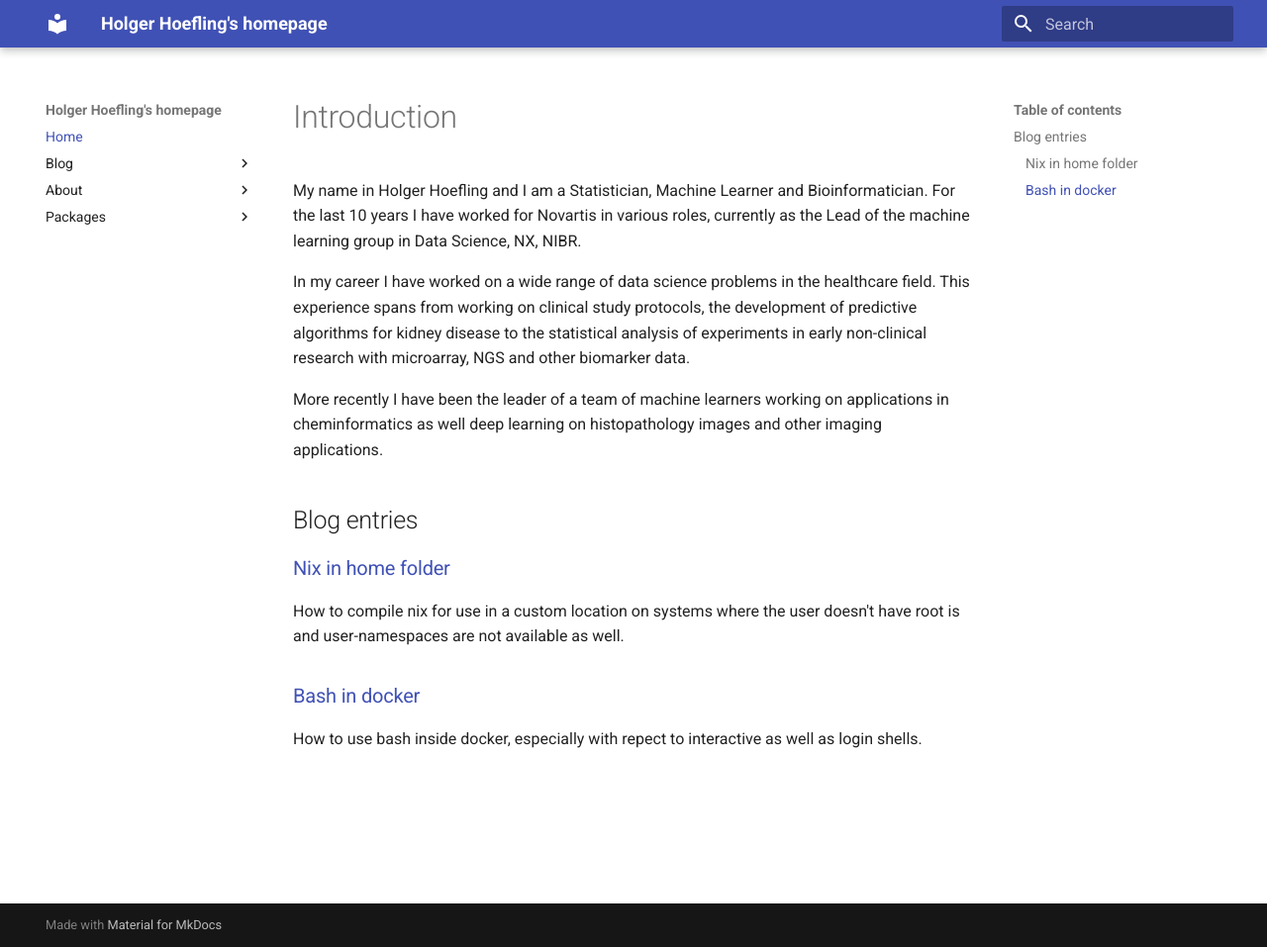
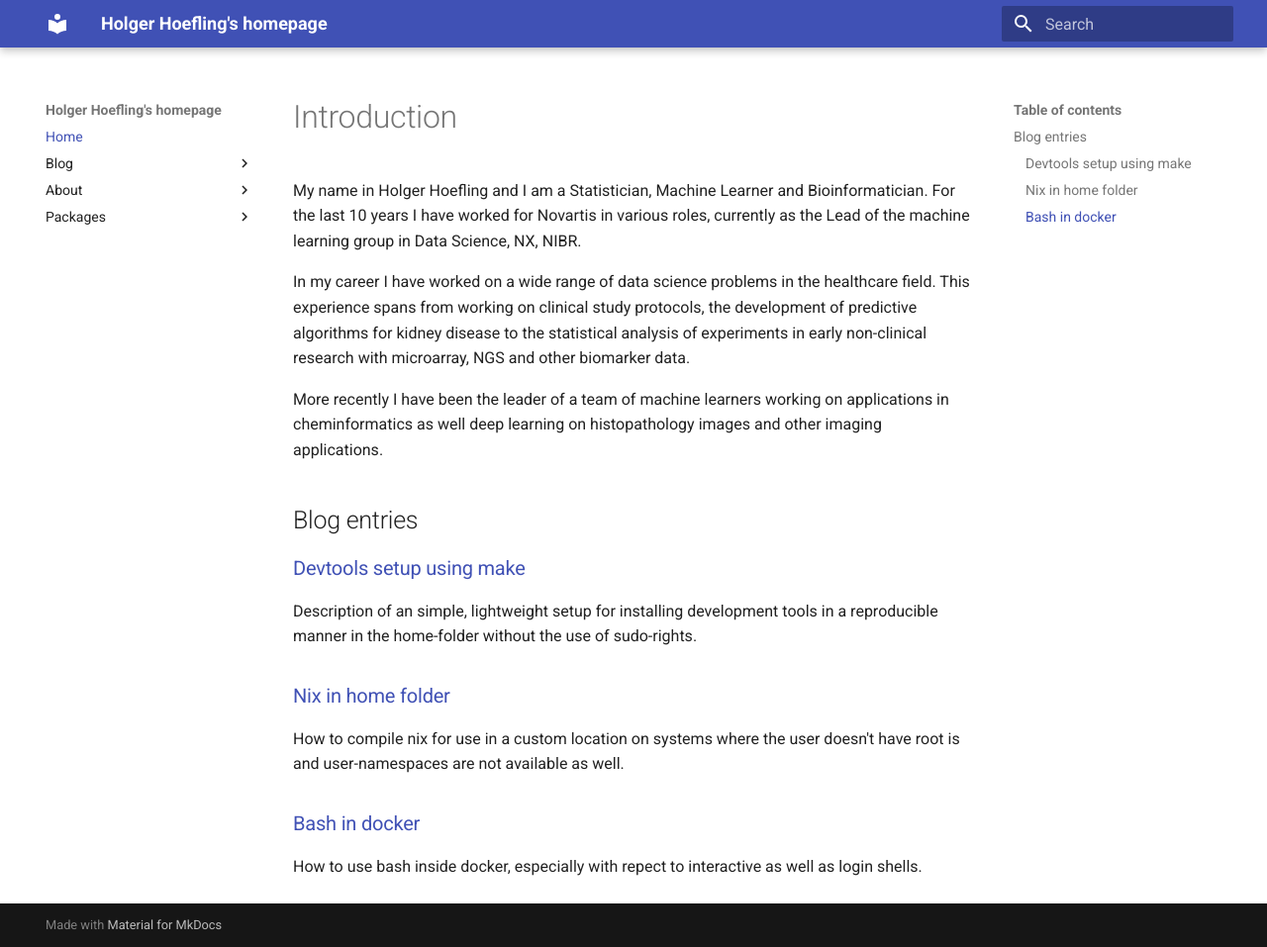
Before and after one commit to hhoeflin/hhoeflin.github.io, an MkDocs documentation site: the page built from docs/index.md, in a window 1280 px wide and 957 px high. Shown: the whole window at 99% size. Built offline with MkDocs 1.6.1 and Material for MkDocs 9.7.7, drawn with Linux system fonts in a browser that asks for light colours.

Commit message:
Include new blog entry on make for home folder

```diff
--- a/docs/index.md
+++ b/docs/index.md
@@ -19,13 +19,19 @@ imaging applications.
 
 ## Blog entries
 
-### [Nix in home folder](nix/home_folder_nix.md)
+### [Devtools setup using make](blog/devtools_with_make.md)
+
+Description of an simple, lightweight setup for installing
+development tools in a reproducible manner in the home-folder
+without the use of sudo-rights.
+
+### [Nix in home folder](blog/home_folder_nix.md)
 
 How to compile nix for use in a custom location on systems
 where the user doesn't have root is and user-namespaces
 are not available as well.
 
-### [Bash in docker](docker/bash_in_docker.md)
+### [Bash in docker](blog/bash_in_docker.md)
 
 How to use bash inside docker, especially with repect to
 interactive as well as login shells.
--- a/mkdocs.yml
+++ b/mkdocs.yml
@@ -13,10 +13,9 @@ markdown_extensions:
 nav:
 - Home: index.md
 - Blog:
-    - Nix:
-        - 'Nix in home': 'nix/home_folder_nix.md'
-    - Docker:
-        - 'Bash in Docker': 'docker/bash_in_docker.md'
+    - 'Devtools with make': 'blog/devtools_with_make.md'
+    - 'Nix in home': 'blog/home_folder_nix.md'
+    - 'Bash in Docker': 'blog/bash_in_docker.md'
 - About:
     - Publications: 'publications.md'
     - CV: 'https://hhoeflin.github.io/online-cv/" target=_blank"'
```
Also changed, not shown: docs/blog/devtools_with_make.md (added, +59 -0 lines), docs/blog/home_folder_nix.md (renamed from docs/nix/home_folder_nix.md, +2 -0 lines), docs/blog/bash_in_docker.md (renamed from docs/docker/bash_in_docker.md), 1 other file.
